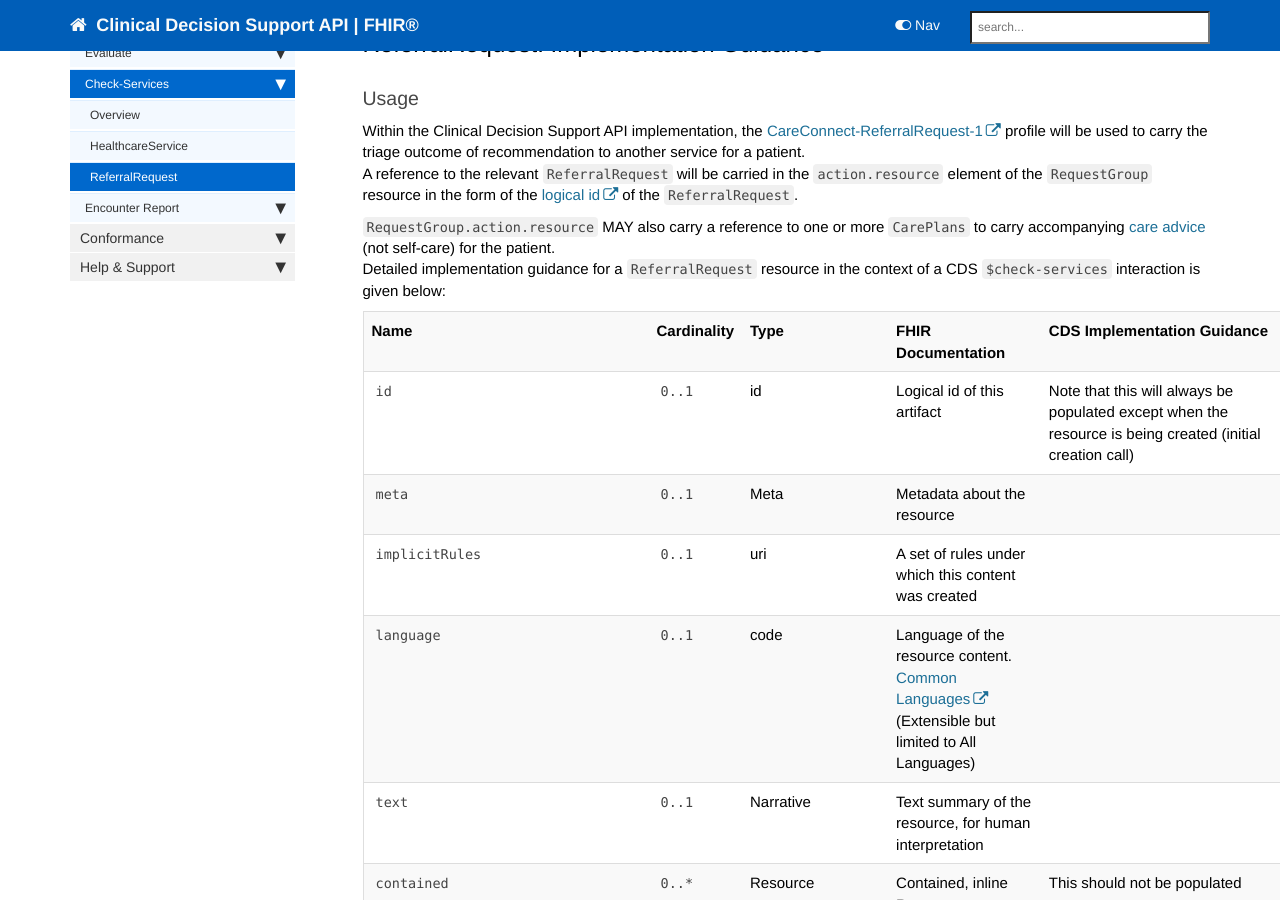
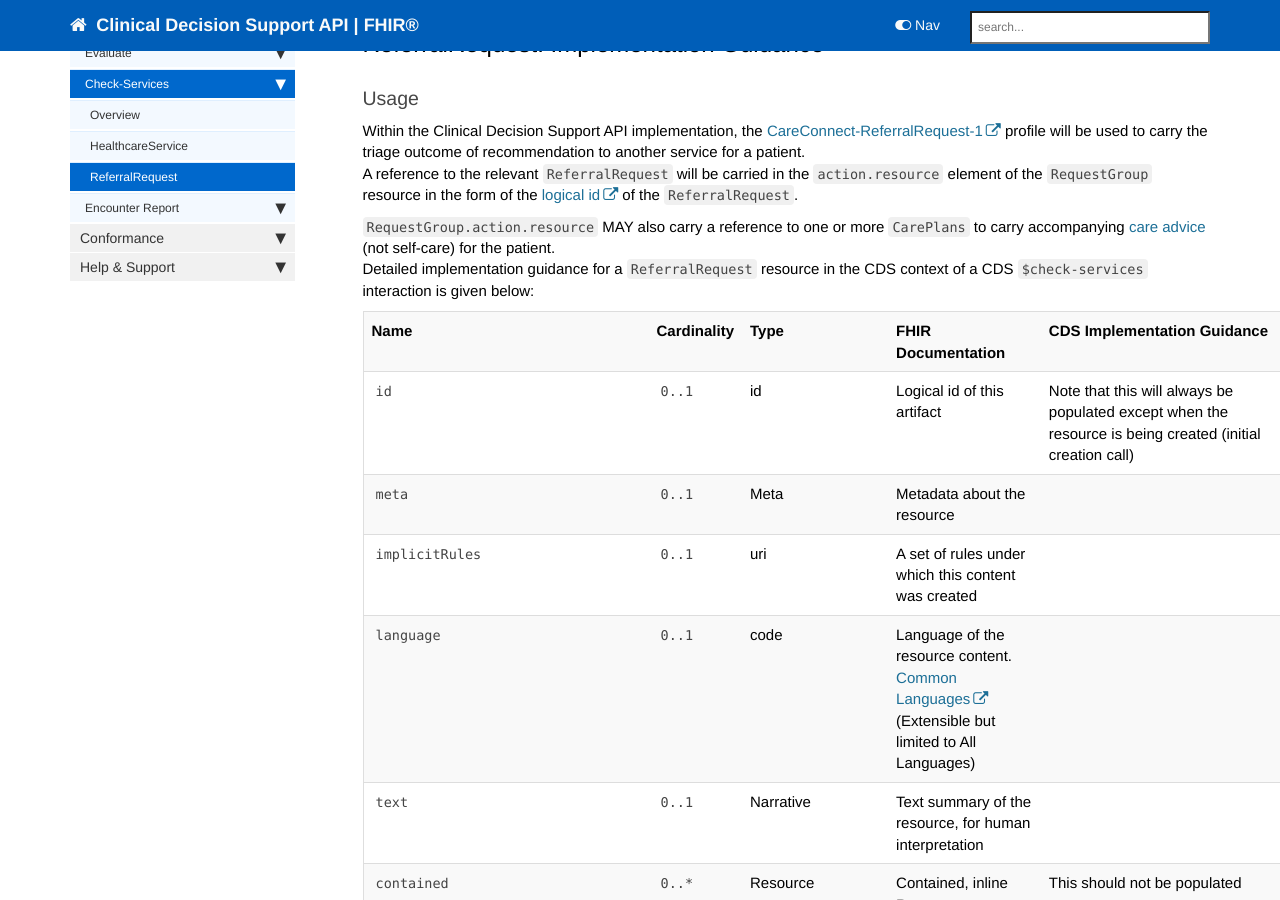
Before and after one commit to nhsconnect/FHIR-CDS, a Jekyll site: the page built from pages/explore/api_checkservices_referralrequest.md, in a window 1280 px wide and 900 px high, scrolled down 350 px. Built offline with Jekyll 4.4.1, drawn with Linux system fonts in a browser that asks for light colours; nearby versions of some CDN libraries; our own code applies the rules of GitHub Pages for plain Markdown files; comment, search, counter and statistics services are not loaded.

Commit message:
pages/explore/api_checkservices_referralrequest.md updated from https://stackedit.io/

```diff
--- a/pages/explore/api_checkservices_referralrequest.md
+++ b/pages/explore/api_checkservices_referralrequest.md
@@ -47,7 +47,7 @@ Within the Clinical Decision Support API implementation, the [CareConnect-Referr
 A reference to the relevant `ReferralRequest` will be carried in the `action.resource` element of the `RequestGroup` resource in the form of the [logical id](http://hl7.org/fhir/STU3/resource.html#id) of the `ReferralRequest`.
 
 `RequestGroup.action.resource` MAY also carry a reference to one or more `CarePlans` to carry accompanying [care advice](api_care_plan.html) (not self-care) for the patient.
-Detailed implementation guidance for a `ReferralRequest` resource in the context of a CDS `$check-services` interaction is given below:
+Detailed implementation guidance for a `ReferralRequest` resource in the CDS context of a CDS `$check-services` interaction is given below:
 
 
 <table style="min-width:100%;width:100%">
```
Also changed, not shown: other parts of pages/explore/api_checkservices_referralrequest.md (+1 -1 lines).
